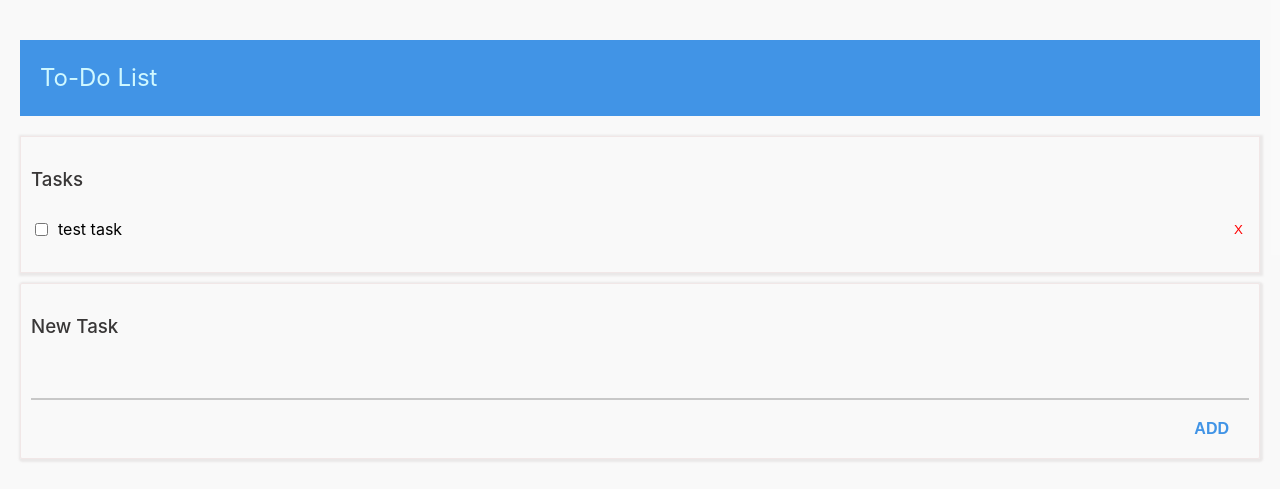
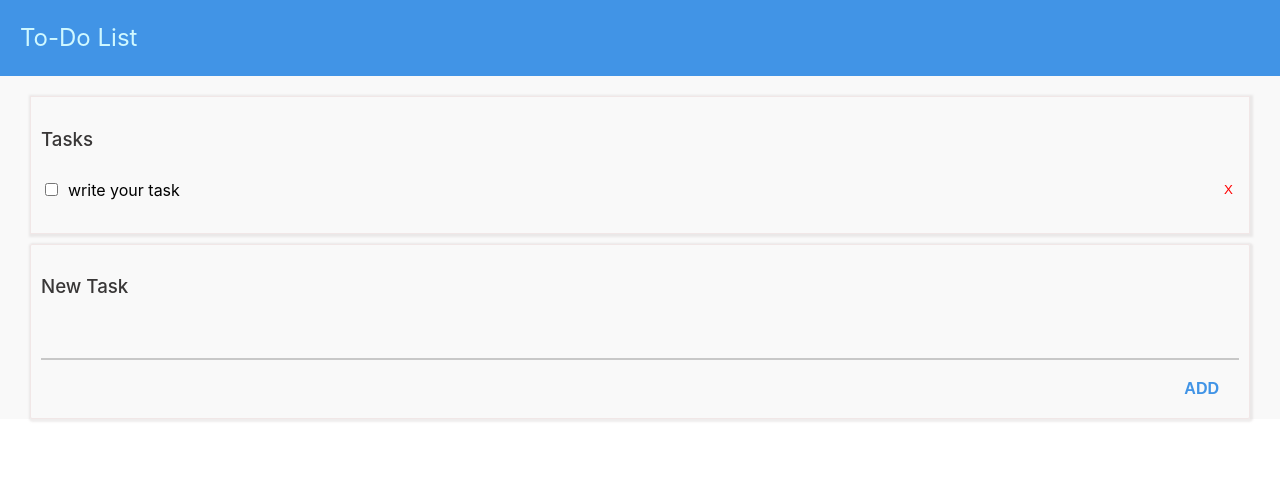
Before and after one commit to MartaPipan/react-vite-16-07-2024, a React (Vite) app: page / in a window 1280 px wide. Shown: the top 500 px of the page. Built offline with nearby package versions, Linux system fonts and the light colour scheme.

Commit message:
HOMEWORK  To-Do List

```diff
--- a/src/components/Todo/Todo.module.scss
+++ b/src/components/Todo/Todo.module.scss
@@ -1,6 +1,7 @@
 .todoContainer {
-  padding: 20px;
   background-color: #f9f9f9df;
+  width: 100%;
+  box-sizing: border-box;
 }
 
 .title {
@@ -12,13 +13,14 @@
   color: rgb(207, 248, 255);
   background-color: #4194e6;
   padding: 20px;
+  margin:0;
   font-weight: 400;
 }
 
 .taskListContainer {
   border: 1px solid rgb(241, 231, 231);
   border: radius 2px;
-  margin-bottom: 10px;
+  margin: 20px 30px 10px 30px;
   padding: 10px;
   box-shadow: 1px 1px 2px 2px rgba(175, 167, 167, 0.2);
 }
@@ -48,7 +50,7 @@
 .formContainer {
   border: 1px solid rgb(241, 231, 231);
   border-radius: 2px;
-  margin-bottom: 10px;
+  margin: 10px 30px;
   padding: 10px;
   box-shadow: 1px 1px 2px 2px rgba(175, 167, 167, 0.2);
 }
--- a/src/components/Todo/index.jsx
+++ b/src/components/Todo/index.jsx
@@ -5,7 +5,7 @@ import styles from "./Todo.module.scss";
 
 const Todo = () => {
   const { tasks, addTask, setIsDone, deleteTask } = useTodo([
-    { id: "1", content: "test task", isDone: false },
+    { id: "1", content: "write your task", isDone: false },
   ]);
 
   const onSubmit = (values, formikBag) => {
```
